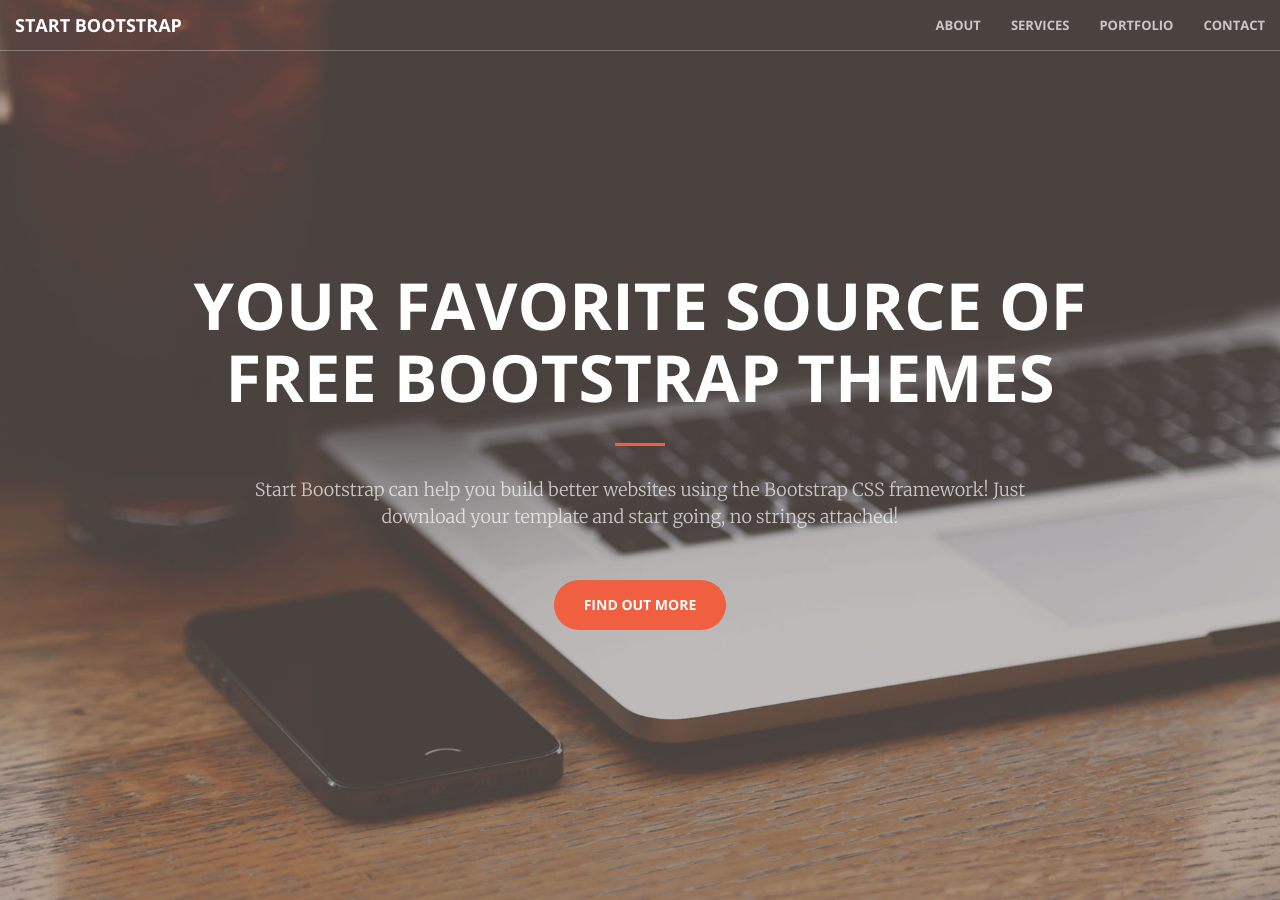
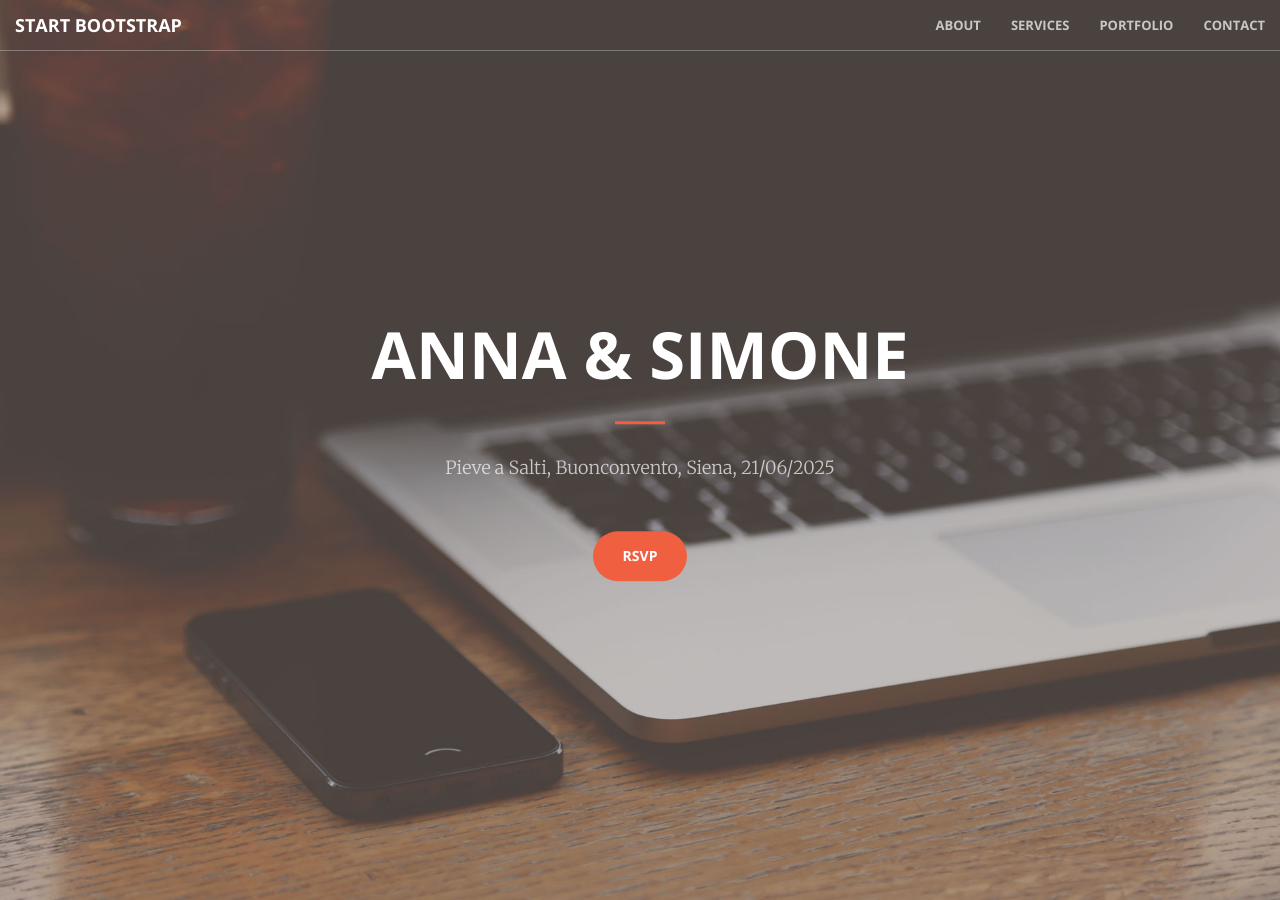
Before and after one commit to anna-simone-wedding/anna-simone-wedding.github.io, a Jekyll site: the page built from index.html, in a window 1280 px wide and 900 px high. Built offline with Jekyll 4.4.1, drawn with Linux system fonts in a browser that asks for light colours.

Commit message:
cambiamo il titolo

```diff
--- a/_includes/header.html
+++ b/_includes/header.html
@@ -1,10 +1,10 @@
 <header>
     <div class="header-content">
         <div class="header-content-inner">
-            <h1>Your Favorite Source of Free Bootstrap Themes</h1>
+            <h1>Anna & Simone</h1>
             <hr>
-            <p>Start Bootstrap can help you build better websites using the Bootstrap CSS framework! Just download your template and start going, no strings attached!</p>
-            <a href="#about" class="btn btn-primary btn-xl page-scroll">Find Out More</a>
+            <p>Pieve a Salti, Buonconvento, Siena, 21/06/2025</p>
+            <a href="#about" class="btn btn-primary btn-xl page-scroll">RSVP</a>
         </div>
     </div>
 </header>
```
